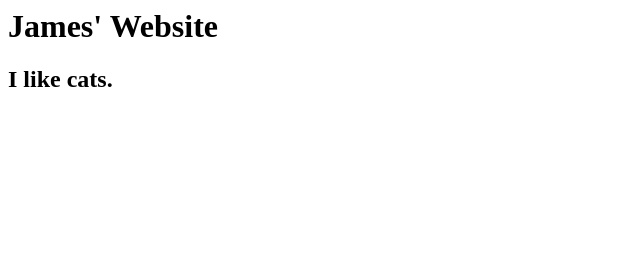
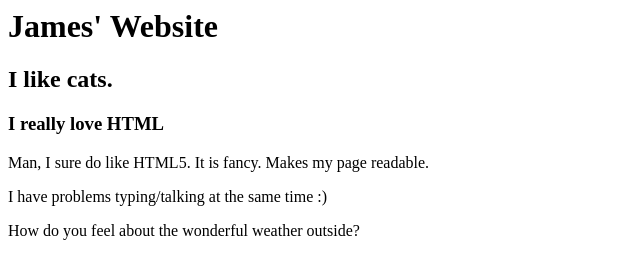
Before and after one commit to code-for-coffee/code-for-coffee.github.io-workshop-sample, a plain HTML site: page index.html in a window 1280 px wide. Shown: the whole page, without its empty margins (0-640 px from the left). Drawn offline with Linux system fonts and the light colour scheme.

Commit message:
added a section

```diff
--- a/index.html
+++ b/index.html
@@ -8,5 +8,20 @@
       <h1>James' Website</h1>
       <h2>I like cats.</h2>
     </header>
+    <nav>
+      <!-- Navigation links would go here if they were needed -->
+    </nav>
+    <section>
+      <h3>I really love HTML</h3>
+      <p>
+        Man, I sure do like HTML5. It is fancy. Makes my page readable.
+      </p>
+      <p>
+        I have problems typing/talking at the same time :)
+      </p>
+      <p>
+        How do you feel about the wonderful weather outside?
+      </p>
+    </section>
   </body>
 </html>
```
